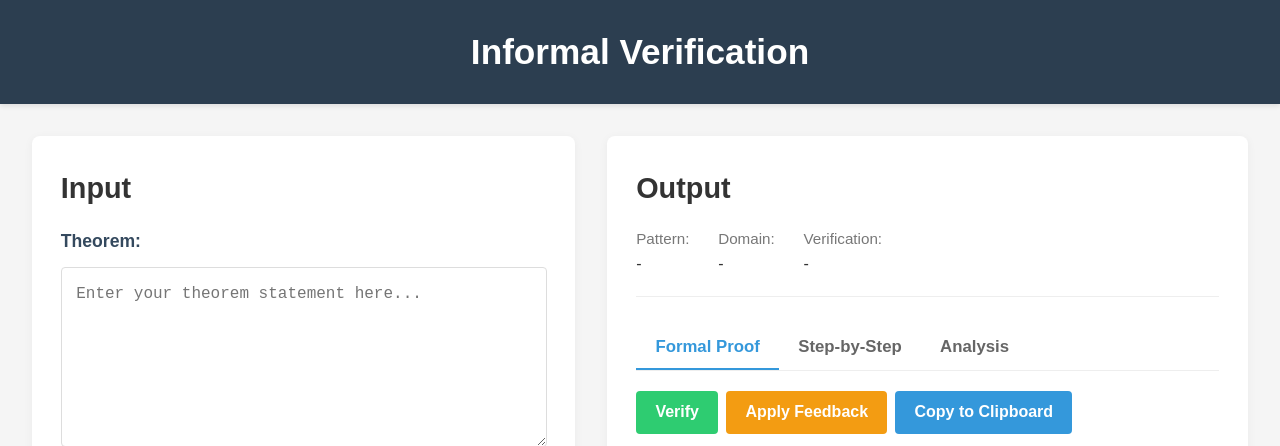
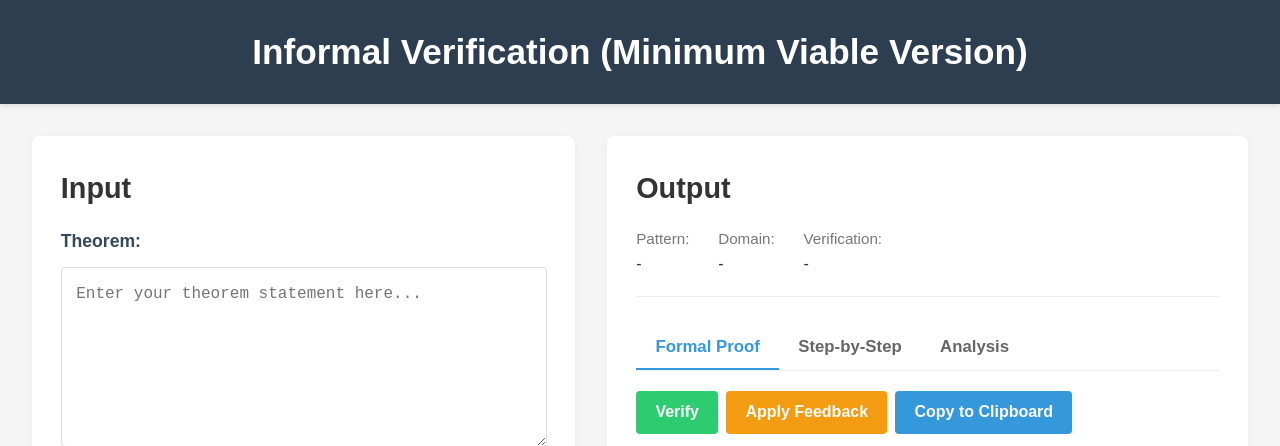
Before and after one commit to CoreyThuro/Informal-Verification, a FastAPI app: page / in a window 1280 px wide. Shown: the top 446 px of the page. Run offline with FastAPI, Linux system fonts and the light colour scheme; some libraries are stand-ins or nearby versions.

Commit message:
update title

```diff
--- a/web/templates/index.html
+++ b/web/templates/index.html
@@ -3,14 +3,14 @@
 <head>
     <meta charset="UTF-8">
     <meta name="viewport" content="width=device-width, initial-scale=1.0">
-    <title>Informal Verification</title>
+    <title>Informal Verification (Minimum Viable Version)</title>
     <link rel="stylesheet" href="/static/css/styles.css">
     <link rel="stylesheet" href="https://cdnjs.cloudflare.com/ajax/libs/codemirror/5.65.2/codemirror.min.css">
     <link rel="stylesheet" href="https://cdnjs.cloudflare.com/ajax/libs/codemirror/5.65.2/theme/monokai.min.css">
 </head>
 <body>
     <header>
-        <h1>Informal Verification</h1>
+        <h1>Informal Verification (Minimum Viable Version)</h1>
     </header>
 
     <main>
```
